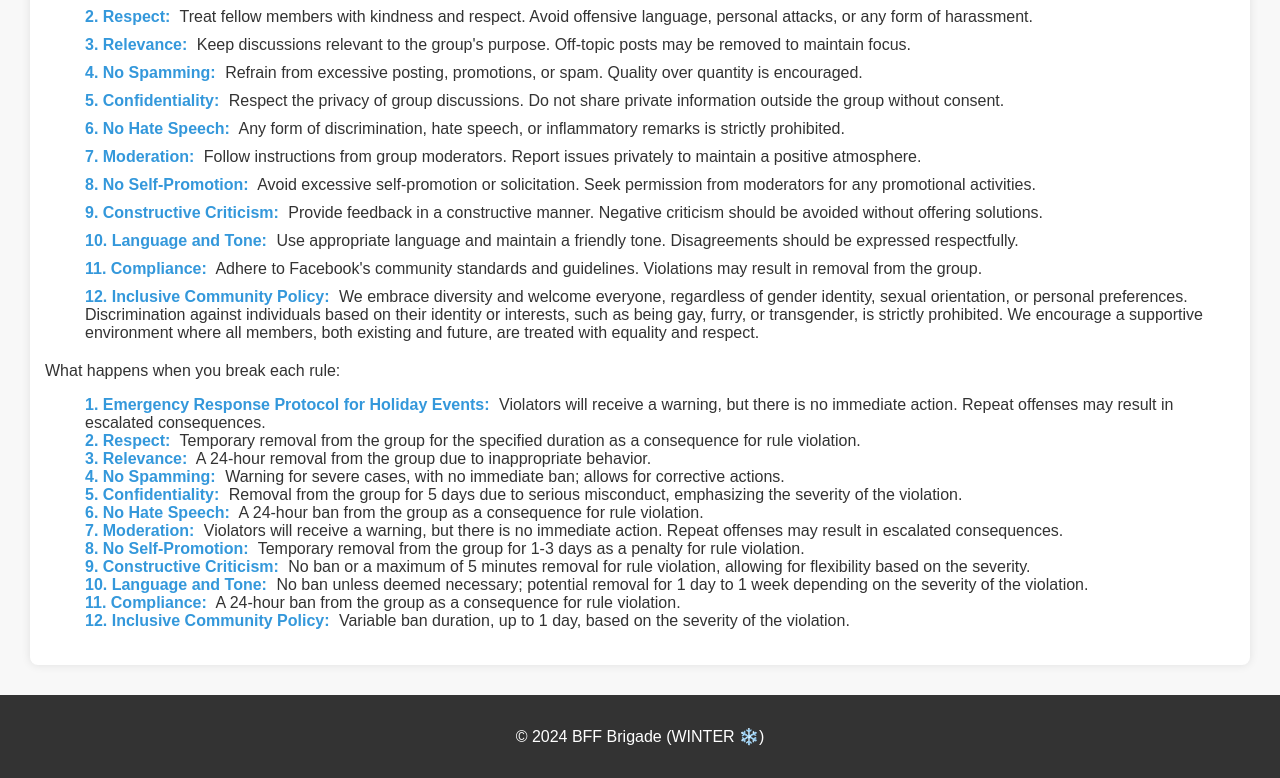
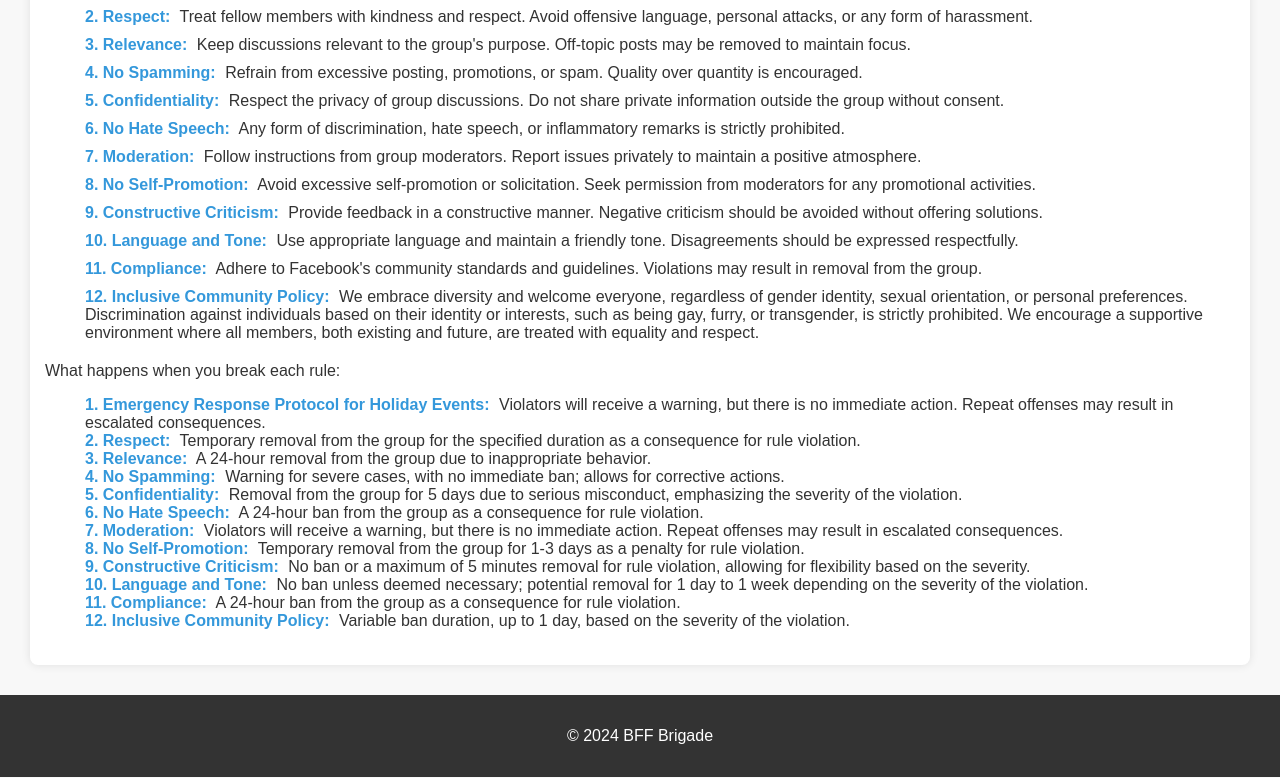
Before and after one commit to 37397398371280/BFF-Brigade, a website: page index.html in a window 1280 px wide. Shown: the part 491-1269 px from the top of the page. Drawn offline with Linux system fonts and the light colour scheme.

Commit message:
Bug Fixes and Improvements!
- Fixed Copyright bar!

```diff
--- a/index.html
+++ b/index.html
@@ -228,7 +228,7 @@
 
   <!-- Footer Section -->
   <footer>
-      <p>&copy; 2024 BFF Brigade (WINTER ❄️)</p>
+      <p>&copy; 2024 BFF Brigade</p>
   </footer>
 
 </body>
```
